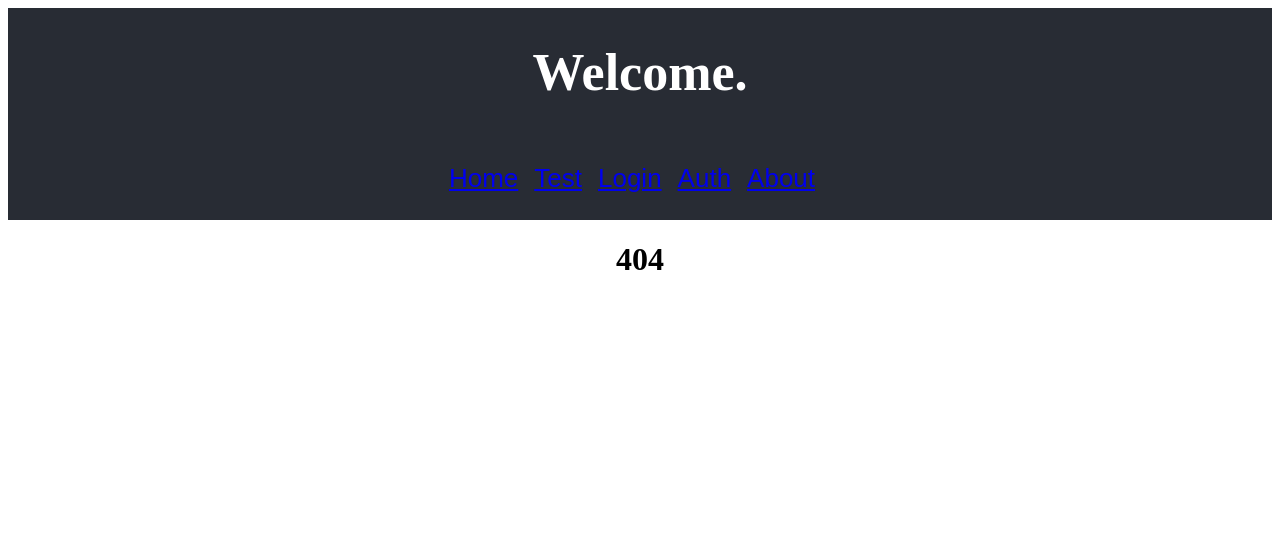
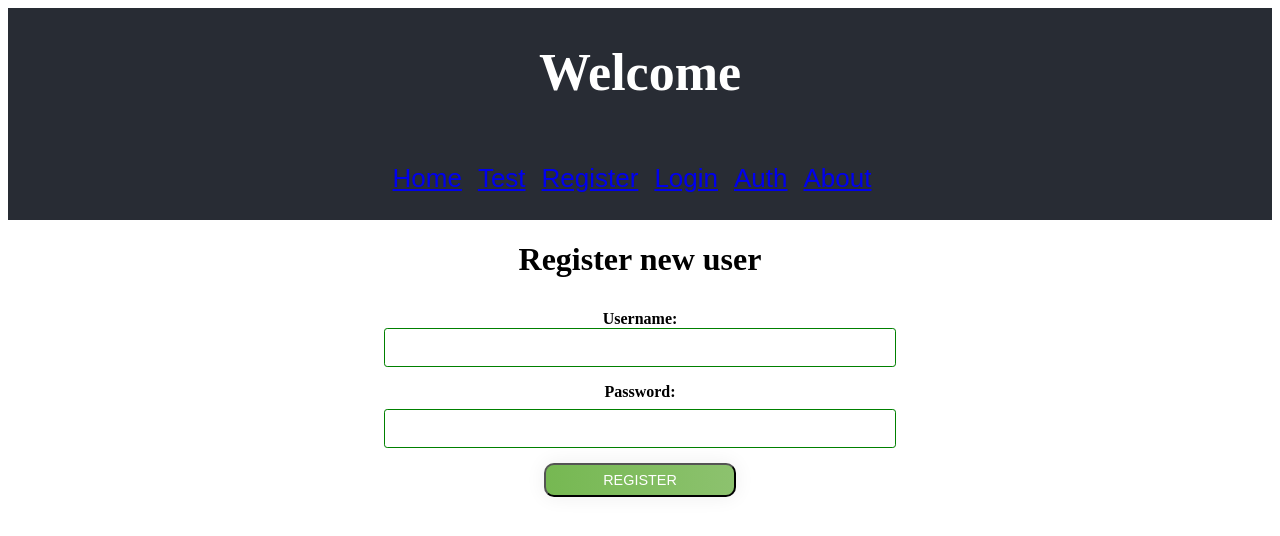
Before and after one commit to emeu17/serverless-react, a React (Create React App) app: page /register in a window 1280 px wide. Before the commit this address had no page. Shown: the top 536 px of the page. Built offline with nearby package versions, Linux system fonts and the light colour scheme.

Commit message:
Register user now possible

```diff
--- a/src/index.js
+++ b/src/index.js
@@ -6,6 +6,7 @@ import Info from "./pages/Info";
 import Login from "./pages/Login";
 import AuthInfo from "./pages/AuthInfo";
 import Contact from "./pages/Contact";
+import Register from "./pages/Register";
 import NoPage from "./pages/NoPage";
 
 export default function App() {
@@ -18,6 +19,7 @@ export default function App() {
           <Route path="login" element={<Login />} />
           <Route path="auth" element={<AuthInfo />} />
           <Route path="contact" element={<Contact />} />
+          <Route path="register" element={<Register />} />
           <Route path="*" element={<NoPage />} />
         </Route>
       </Routes>
--- a/src/pages/Layout.js
+++ b/src/pages/Layout.js
@@ -9,12 +9,17 @@ function Layout() {
     <div className="App">
       <header className="App-header">
         <h1>
-          Welcome.
+          Welcome { user && <i> {user}</i>}
         </h1>
         <p>
             <Link to="/" className="nav">Home</Link>
             <Link to="/info" className="nav">Test</Link>
-            <Link to="/login" className="nav">Login</Link>
+            { !user &&
+                <Link to="/register" className="nav">Register</Link>
+            }
+            { !user &&
+                <Link to="/login" className="nav">Login</Link>
+            }
             <Link to="/auth" className="nav">Auth</Link>
             <Link to="/contact" className="nav">About</Link>
         </p>
--- /dev/null
+++ b/src/pages/Register.js
@@ -0,0 +1,84 @@
+import '../Form.css';
+import React, { useState } from 'react';
+import { baseUrl, homepage} from "../vars.js";
+
+function Register() {
+    // React hooks
+    const isScreenMounted = React.createRef();
+    const [user, setUser] = useState(null);
+    const [password, setPassword] = useState(null);
+    const [showMessage, setShowMessage] = useState(false);
+    const [messageCont, setMessageCont] = useState("");
+
+    async function loginUser(credentials) {
+        isScreenMounted.current = true;
+        return fetch(`${baseUrl}/v1/user`, {
+            method: 'POST',
+            headers: {
+                'Content-type': 'application/json; charset=UTF-8'
+            },
+            body: JSON.stringify(credentials)
+        })
+        .then(res => {
+            console.log(res);
+            if (!isScreenMounted.current) {
+                return;
+            }
+            console.log(res.status);
+            setShowMessage(true);
+            if (res.status == 201) {
+                setMessageCont("User registered successfully")
+                return;
+            }
+
+            setMessageCont("Error registering user")
+            // console.log(res.data.token);
+            // console.log("error: " + res.message );
+        })
+        .catch(error => {
+            setShowMessage(true);
+            setMessageCont("Error registering user")
+        });
+    }
+
+    async function handleSubmit (event) {
+        //Prevent page reload
+        event.preventDefault();
+
+        // console.log("user and password: " + user + ", " + password);
+
+        // try registering user
+        const token = await loginUser({
+            username: user,
+            password: password
+        });
+    };
+
+    return (
+        <div>
+            <h1>Register new user</h1>
+            <form onSubmit={handleSubmit}>
+                { showMessage &&
+                    <p> {messageCont} </p>
+                }
+                <label className="input-label">Username</label>
+                <input
+                    type="text"
+                    className="input"
+                    onChange={e => setUser(e.target.value)}
+                />
+                <label className="input-label">Password</label>
+                <input
+                    type="password"
+                    className="input"
+                    onChange={e => setPassword(e.target.value)}
+                />
+                <div>
+                    <button type="submit" className="Reg-btn">Register</button>
+                </div>
+            </form>
+        </div>
+    );
+}
+
+export default Register;
```
Also changed, not shown: 1 other file (tests, documents, lock files or other folders).
